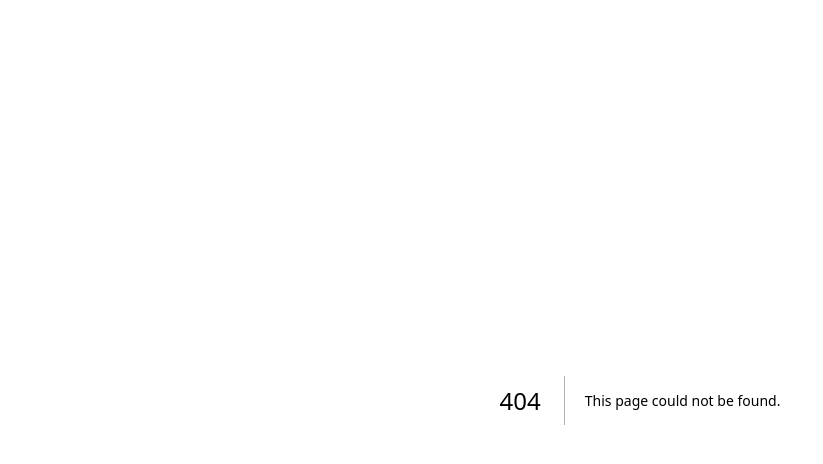
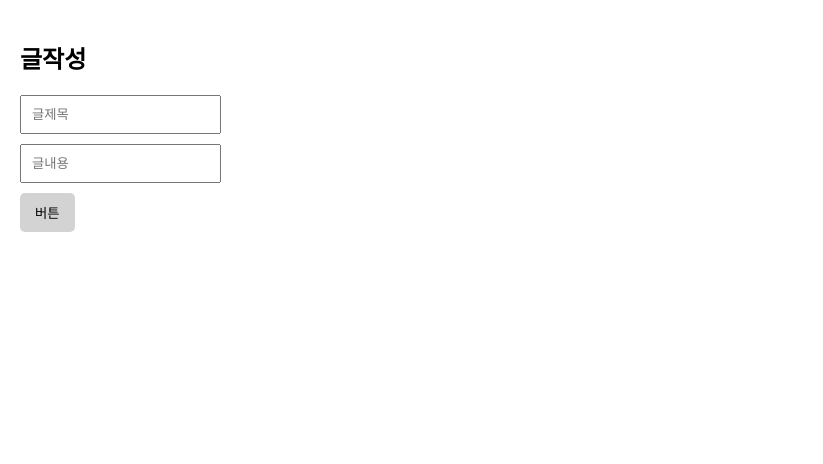
Before and after one commit to arthyun/NextJs, a Next.js app in the folder forum/: page /write in a window 1280 px wide. Before the commit this address had no page. Shown: the top 464 px of the page, without its empty margins (0-823 px from the left). Built offline with nearby package versions, Linux system fonts and the light colour scheme.

Commit message:
mod forum 230721_1

```diff
--- a/forum/app/globals.css
+++ b/forum/app/globals.css
@@ -21,3 +21,18 @@
   color: grey;
   margin : 5px 0px;
 }
+.p-20 {
+  padding: 20px;
+}
+input {
+  box-sizing: border-box;
+  padding: 10px;
+  display: block;
+  margin-bottom: 10px;
+}
+button {
+  padding: 10px 15px;
+  background: lightgray;
+  border: none;
+  border-radius: 5px;
+}
--- /dev/null
+++ b/forum/app/write/page.js
@@ -0,0 +1,20 @@
+export default function Write(){
+
+    return (
+        <div className="p-20">
+            <h2>글작성</h2>
+            {/* form 태그의 method는 GET과 POST만 입력 가능(대문자) */}
+            <form action="/api/post/new" method="POST">
+                <input name='title' placeholder="글제목" />
+                <input name='content' placeholder="글내용" />
+                <button type="submit">버튼</button>
+            </form>
+            {/* <form action="/api/list" method="GET">
+                <button type="submit">LIST 요청버튼</button>
+            </form>
+            <form action="/api/time" method="GET">
+                <button type="submit">TIME 요청버튼</button>
+            </form> */}
+        </div>
+    )
+}
--- /dev/null
+++ b/forum/pages/api/list.js
@@ -0,0 +1,12 @@
+import { connectDB } from "@/util/database";
+
+export default async function listApi(req, res){
+    //DB 불러오기
+    const client = await connectDB;
+    const db = await client.db('forum');
+    let result = await db.collection('post').find().toArray();
+
+    if(req.method == 'GET'){
+        return res.status(200).json(result);
+    }
+};
--- /dev/null
+++ b/forum/pages/api/post/new.js
@@ -0,0 +1,20 @@
+import { connectDB } from "@/util/database";
+
+export default async function handler (req, res) {
+
+    if(req.method == 'POST'){
+        console.log(req.body);
+
+        //예외처리
+        if(req.body.title === '' || req.body.content === ''){
+            return res.status(500).json('공백 없게 해주세요.');
+        }
+
+        //DB 불러온 후 저장하기
+        const client = await connectDB;
+        const db = await client.db('forum');
+        let result = await db.collection('post').insertOne(req.body);
+
+        return res.status(200).redirect(302, '/list');
+    }
+}
--- /dev/null
+++ b/forum/pages/api/test.js
@@ -0,0 +1,7 @@
+
+export default function testApi(req, res){
+
+    if(req.method == 'POST'){
+        return res.status(200).json('success');
+    }
+};
--- /dev/null
+++ b/forum/pages/api/time.js
@@ -0,0 +1,9 @@
+export default function timeApi(req, res){
+    const date = new Date();
+    const result1 = `${date.getFullYear()}-${Number(date.getMonth()) + 1}-${date.getDate()}`;
+    const result2 = `현재시간 : ${date.getHours()}시 ${date.getMinutes()}분 ${date.getSeconds()}초`;
+
+    if(req.method == 'GET'){
+        return res.status(200).json(result2);
+    }
+}
```
Also changed, not shown: forum/app/api/README.md (added), 1 other file (tests, documents, lock files or other folders).
